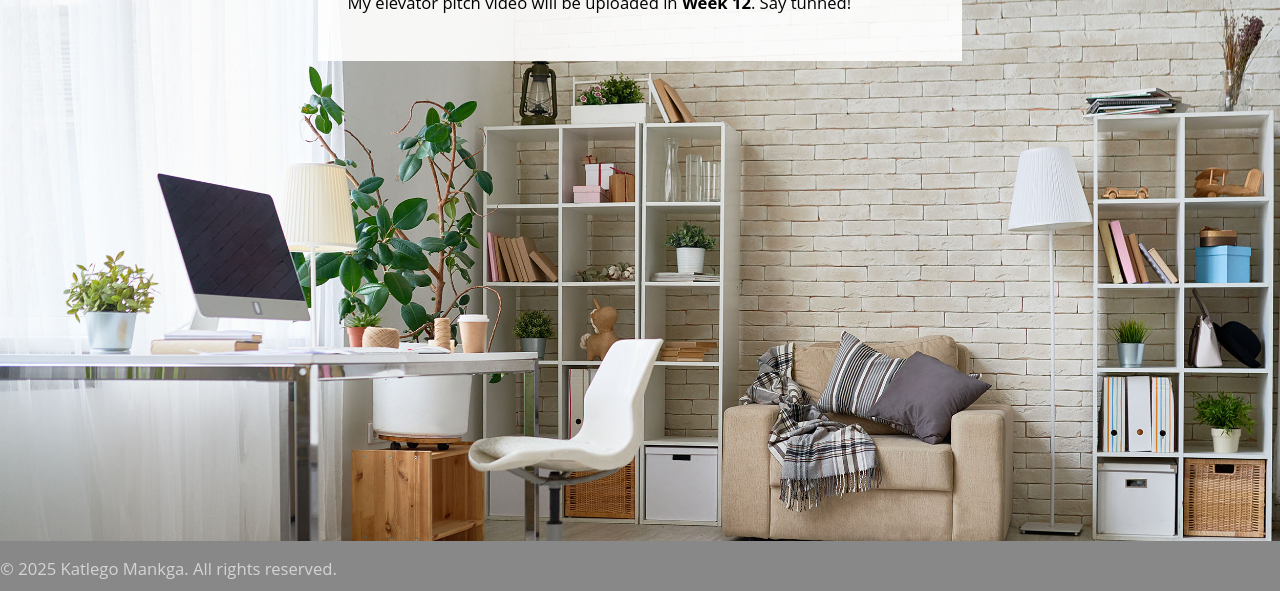
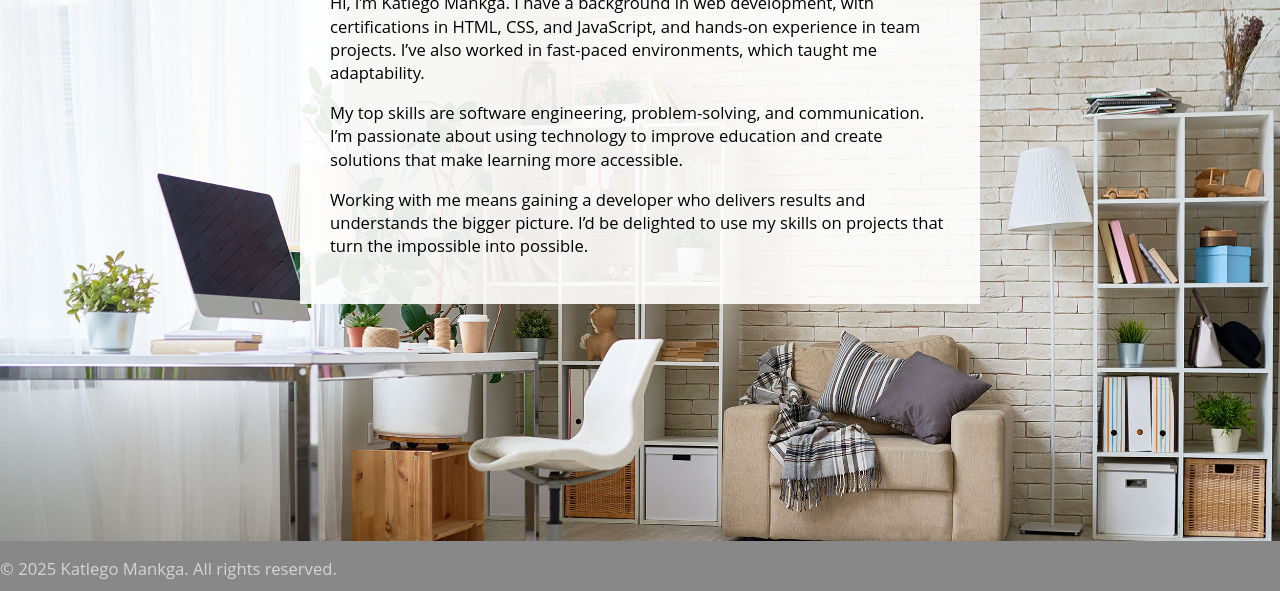
Before and after one commit to katlego22-maker/personal-site, a plain HTML site: page pitch.html in a window 1280 px wide. Shown: the part 149-740 px from the top of the page. Drawn offline with Linux system fonts and the light colour scheme.

Commit message:
Updating my Pitch

```diff
--- a/pitch.html
+++ b/pitch.html
@@ -21,7 +21,9 @@
       <div class="content-bg">
         <main>
           <h1><strong>Katlego Mankga</strong></h1>
-          <p>My elevator pitch video will be uploaded in <strong>Week 12</strong>. Say tunned! </p>
+          <p>Hi, I’m Katlego Mankga. I have a background in web development, with certifications in HTML, CSS, and JavaScript, and hands-on experience in team projects. I’ve also worked in fast-paced environments, which taught me adaptability.</p>
+          <p>My top skills are software engineering, problem-solving, and communication. I’m passionate about using technology to improve education and create solutions that make learning more accessible.</p>
+          <p>Working with me means gaining a developer who delivers results and understands the bigger picture. I’d be delighted to use my skills on projects that turn the impossible into possible.</p>
         </main>
     </div>
   </div>
```
